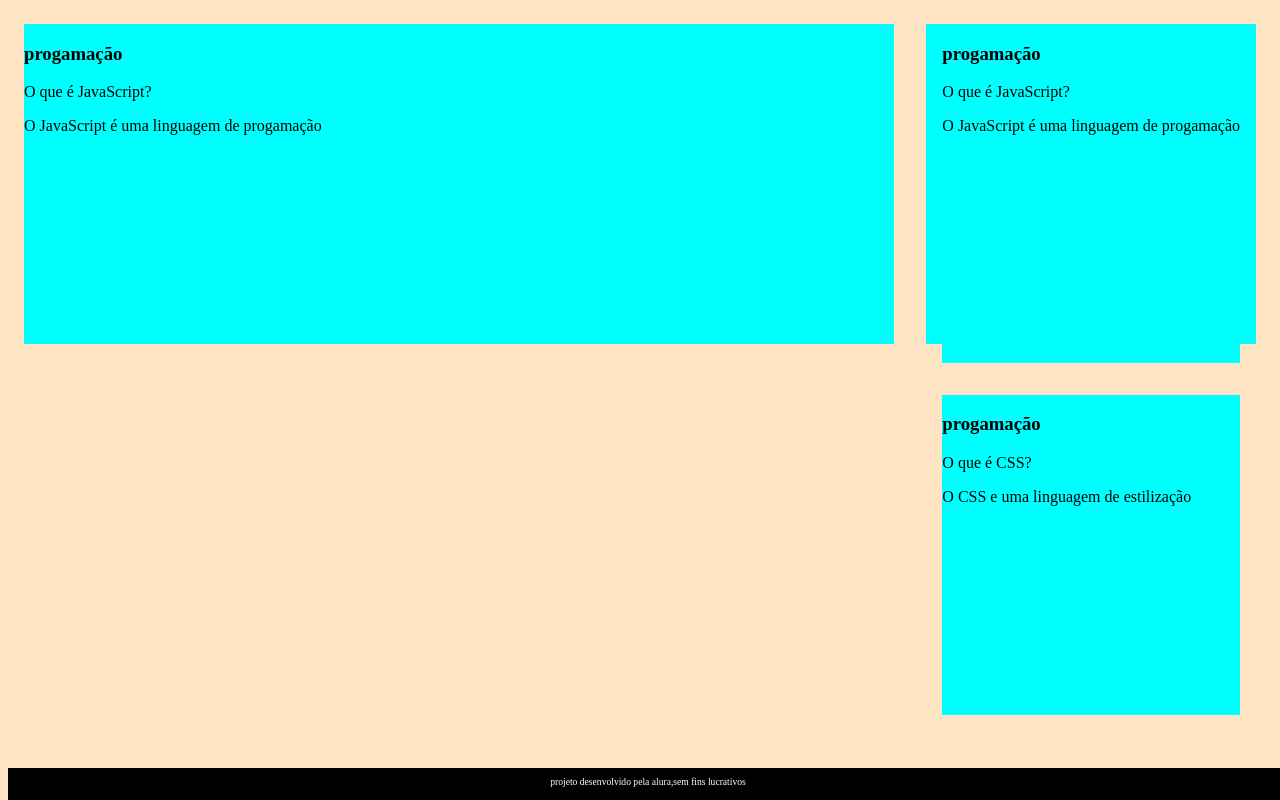
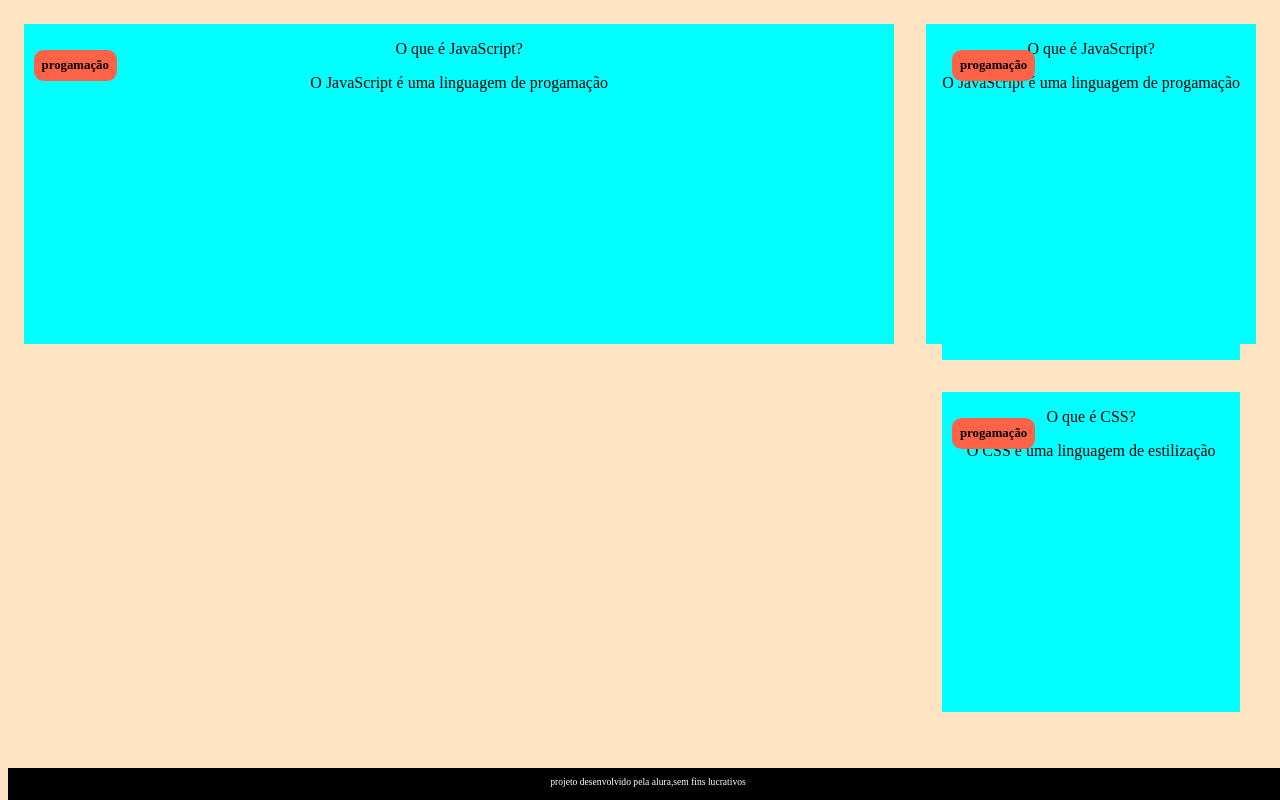
Before and after one commit to vinicin08/teste01, a plain HTML site: page index.html in a window 1280 px wide. Drawn offline with Linux system fonts and the light colour scheme; files that its build step writes are made by us from their sources.

Commit message:
Add files via upload

```diff
--- a/style.css
+++ b/style.css
@@ -15,6 +15,22 @@ body {
     flex-basis: calc(33%-6rem);
 }
 
+.cartao__conteudo{
+    text-align: center;
+    /*background-color: aquamarine;*/
+    height: 100%;
+}
+
+.cartao__conteudo h3 {
+    background-color: tomato;
+    text-align: left;
+    padding: 0.5rem;
+    position: absolute;
+    margin: 0.6rem;
+    border-radius: 0.6rem;
+    font-size: 1vw;
+}
+
 footer {
     background-color: black;
     color: white;
```
